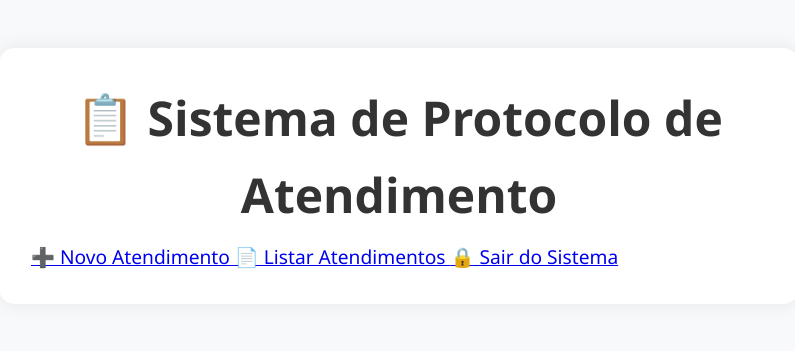
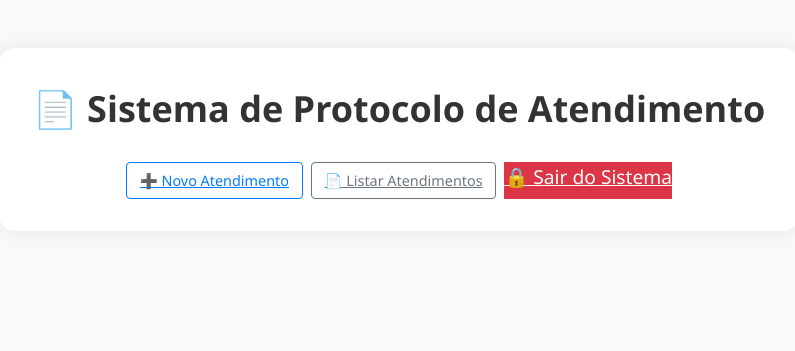
Before and after one commit to PadawanXXVI/cr_novacap, a Flask app: page /dashboard-protocolo in a window 1280 px wide. Shown: the top 351 px of the page, without its empty margins (241-1036 px from the left). Run offline with Flask 3, Linux system fonts and the light colour scheme; the visitor is signed in with stand-in values (Sample User, id 1).

Commit message:
Aplicar identidade visual aos botões do dashboard de protocolo

```diff
--- a/app/templates/dashboard_protocolo.html
+++ b/app/templates/dashboard_protocolo.html
@@ -6,25 +6,16 @@
   <title>Dashboard de Protocolo</title>
   <link rel="stylesheet" href="{{ url_for('static', filename='css/styles.css') }}" />
 </head>
-<body class="bg-gray-100">
-  <div class="container max-w-2xl mx-auto mt-16 bg-white p-8 rounded-2xl shadow-md text-center">
-    <h1 class="text-2xl font-bold text-blue-700 mb-6">📋 Sistema de Protocolo de Atendimento</h1>
+<body>
+  <div class="container text-center">
+    <h2 class="text-2xl font-bold text-gray-800 mb-6">
+      📄 Sistema de Protocolo de Atendimento
+    </h2>
 
-    <div class="flex flex-col md:flex-row justify-center gap-4">
-      <a href="{{ url_for('cadastro_atendimento') }}"
-         class="bg-blue-600 hover:bg-blue-700 text-white px-6 py-2 rounded-xl shadow transition">
-        ➕ Novo Atendimento
-      </a>
-
-      <a href="{{ url_for('listar_atendimentos') }}"
-         class="bg-purple-600 hover:bg-purple-700 text-white px-6 py-2 rounded-xl shadow transition">
-        📄 Listar Atendimentos
-      </a>
-
-      <a href="{{ url_for('logout') }}"
-         class="bg-red-600 hover:bg-red-700 text-white px-6 py-2 rounded-xl shadow transition">
-        🔒 Sair do Sistema
-      </a>
+    <div class="button-group">
+      <a href="{{ url_for('cadastro_atendimento') }}" class="btn-outline-blue">➕ Novo Atendimento</a>
+      <a href="{{ url_for('listar_atendimentos') }}" class="btn-outline-gray">📄 Listar Atendimentos</a>
+      <a href="{{ url_for('logout') }}" class="btn-danger">🔒 Sair do Sistema</a>
     </div>
   </div>
 </body>
```
